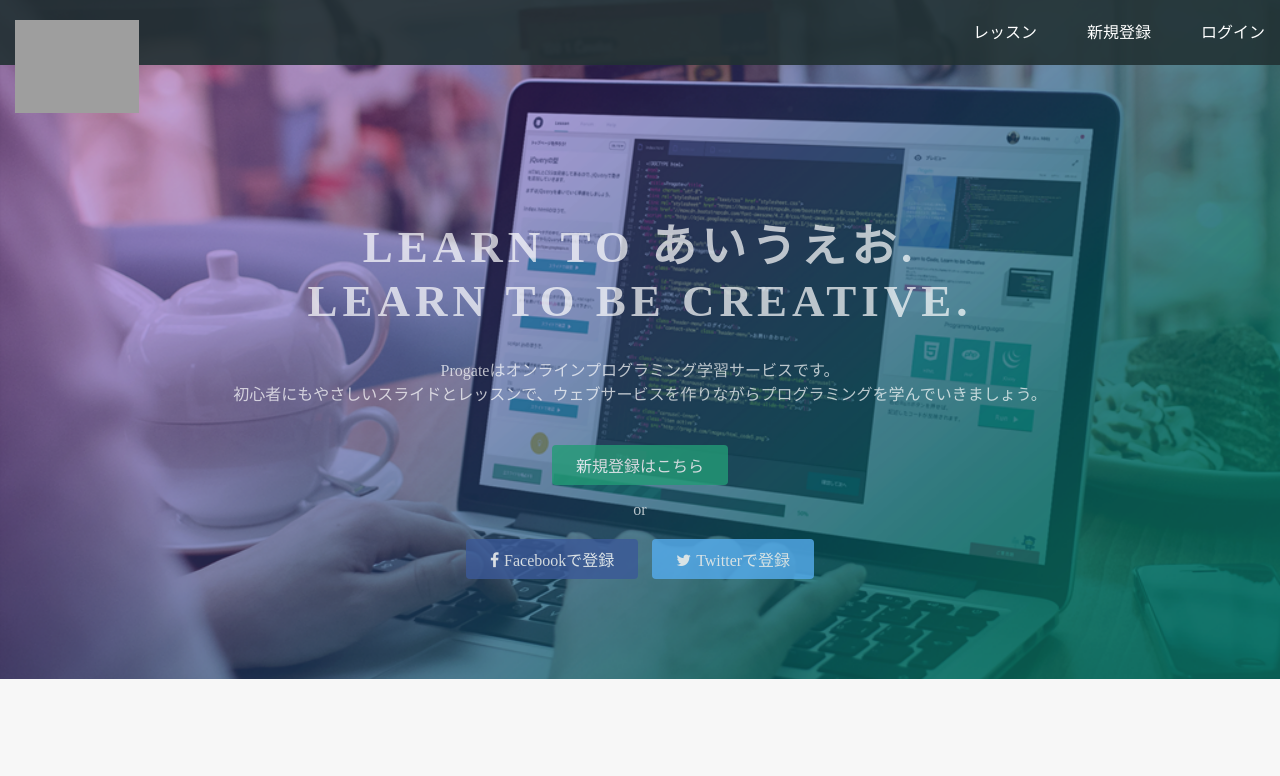
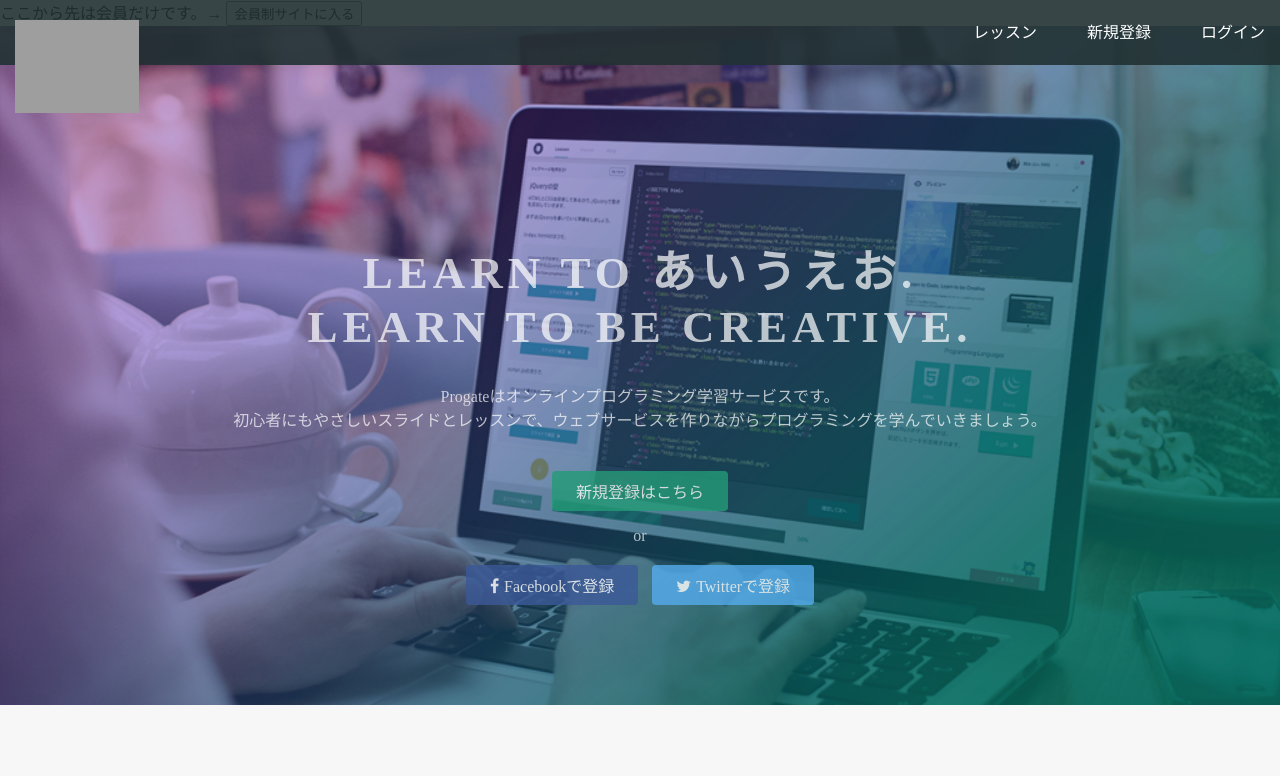
Before and after one commit to kenifu/kenifu.github.io, a plain HTML site: page index.html in a window 1280 px wide. Shown: the top 776 px of the page. Drawn offline with Linux system fonts and the light colour scheme; grey boxes are pictures that could not be loaded.

Commit message:
Update index.html

```diff
--- a/index.html
+++ b/index.html
@@ -8,6 +8,22 @@
   <link rel="stylesheet" type="text/css" href="stylesheet.css">
 </head>
 <body>
+  <script type="text/javascript">
+ <!--
+function PassCheck(){
+ var num = prompt("パスワードを入力して下さい","");
+if(num == "java"){
+ location.href="https://kenifu.github.io/";
+ } else {
+ alert("パスワードが間違っています。");
+ }
+ }
+ //-->
+ </script>
+ <form>
+ここから先は会員だけです。→
+ <input type="button" value="会員制サイトに入る" onClick="PassCheck()">
+ </form>
   <header>
     <div class="container">
       <div class="header-left">
```
